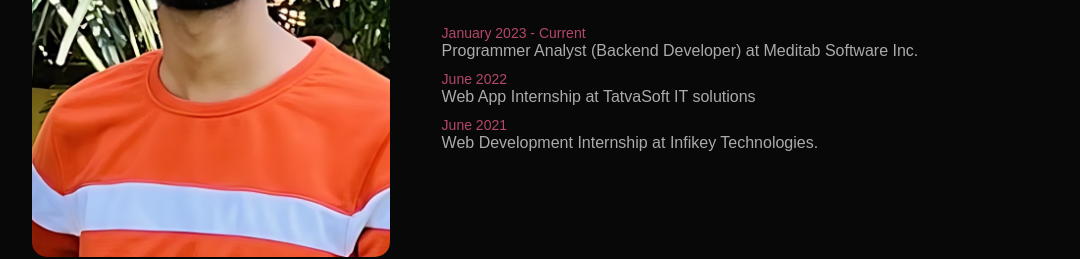
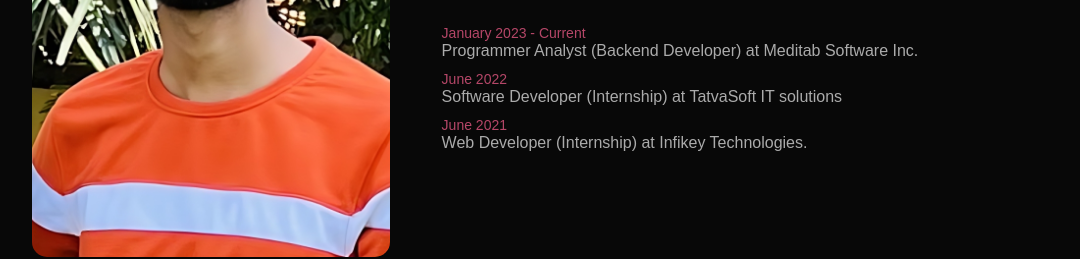
Before and after one commit to Kevin-040/kevinpatel.profile, a plain HTML site: page index.html in a window 1280 px wide. Both pictures are taken after a click on the element "Experience". Shown: the part 1196-1455 px from the top of the page, without its empty margins (96-1176 px from the left). Drawn offline with Linux system fonts and the light colour scheme.

Commit message:
Experience modified.

```diff
--- a/index.html
+++ b/index.html
@@ -64,8 +64,8 @@
                     <div class="tab-contents" id="experience">
                         <ul>
                             <li><span>January 2023 - Current</span><br>Programmer Analyst (Backend Developer) at Meditab Software Inc.</li>
-                            <li><span>June 2022</span><br>Web App Internship at TatvaSoft IT solutions</li>
-                            <li><span>June 2021</span><br>Web Development Internship at Infikey Technologies.</li>
+                            <li><span>June 2022</span><br>Software Developer (Internship) at TatvaSoft IT solutions</li>
+                            <li><span>June 2021</span><br>Web Developer (Internship) at Infikey Technologies.</li>
                         </ul>
                     </div>
                     <div class="tab-contents" id="education">
```
